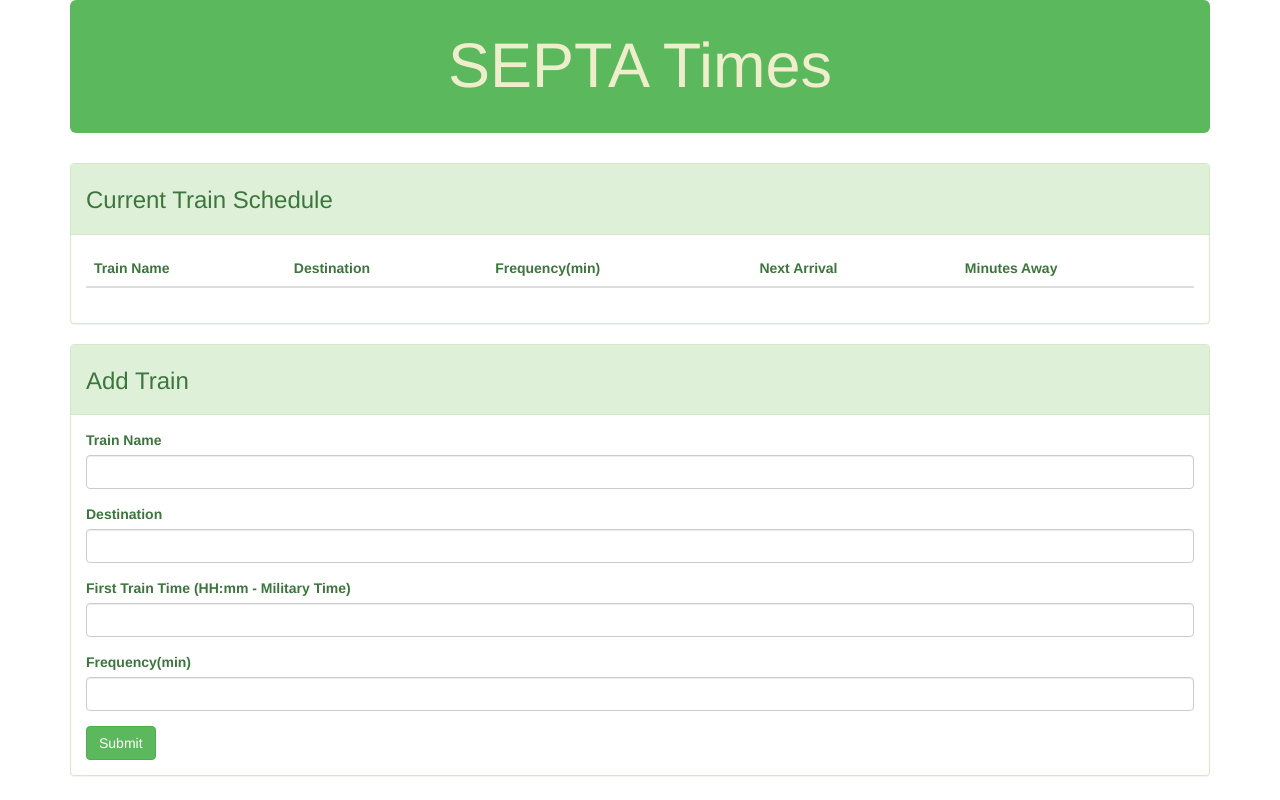
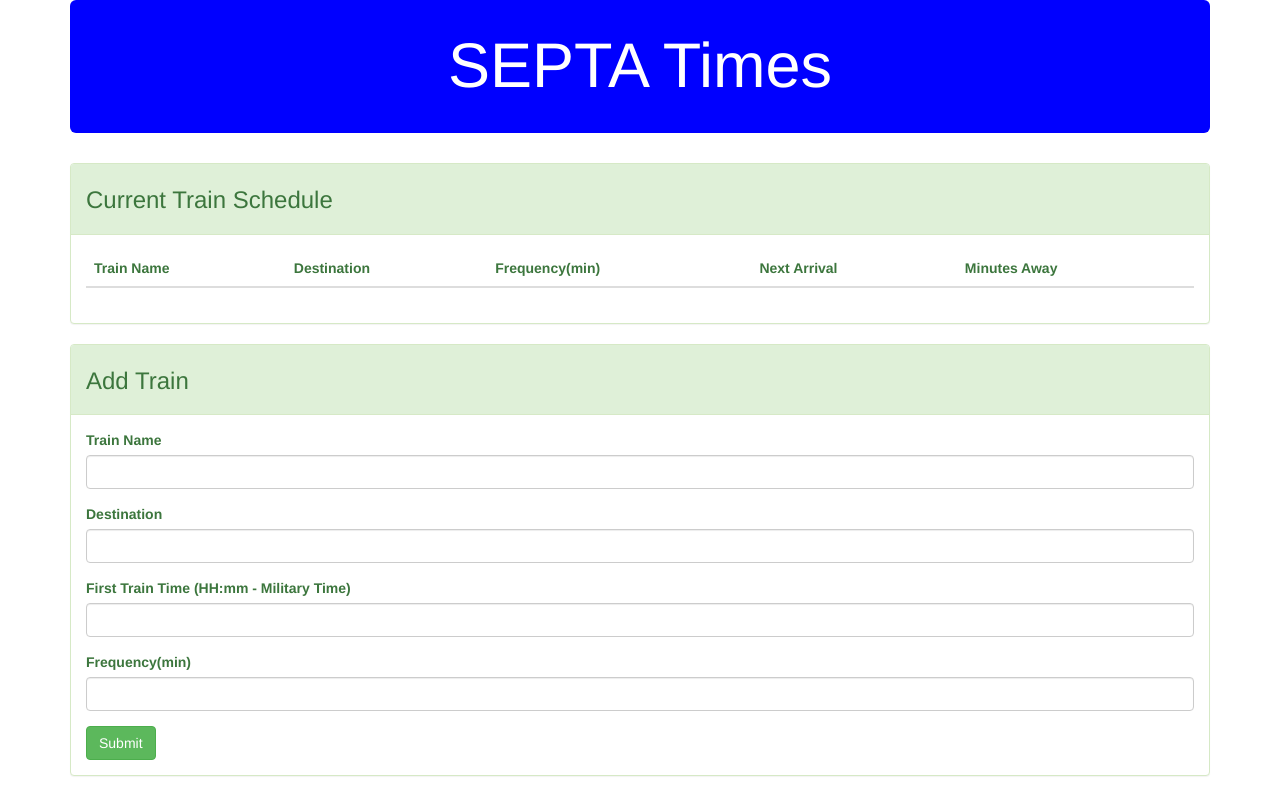
Before and after one commit to louis15187/Train-Schedule, a plain HTML site: page index.html in a window 1280 px wide. Drawn offline with nearby package versions, Linux system fonts and the light colour scheme; no server answers.

Commit message:
septa commit

```diff
--- a/assets/css/style.css
+++ b/assets/css/style.css
@@ -3,8 +3,8 @@ panel {
 }
 
 .jumbotron {
-    background-color: #5cb85c;
-    color: #eeeecc;
+    background-color: blue;
+    color: white;
     padding-top: 1%;
     padding-bottom: 2%;
 }
```
